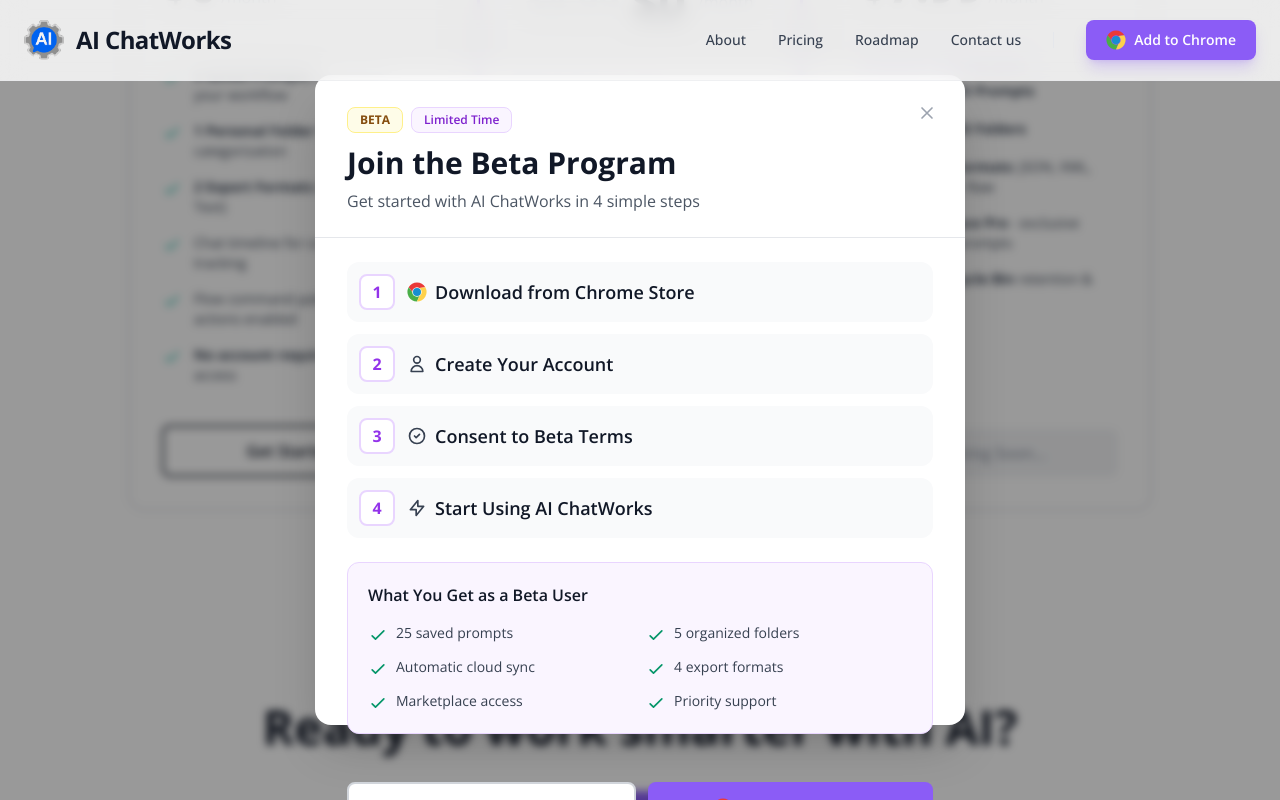
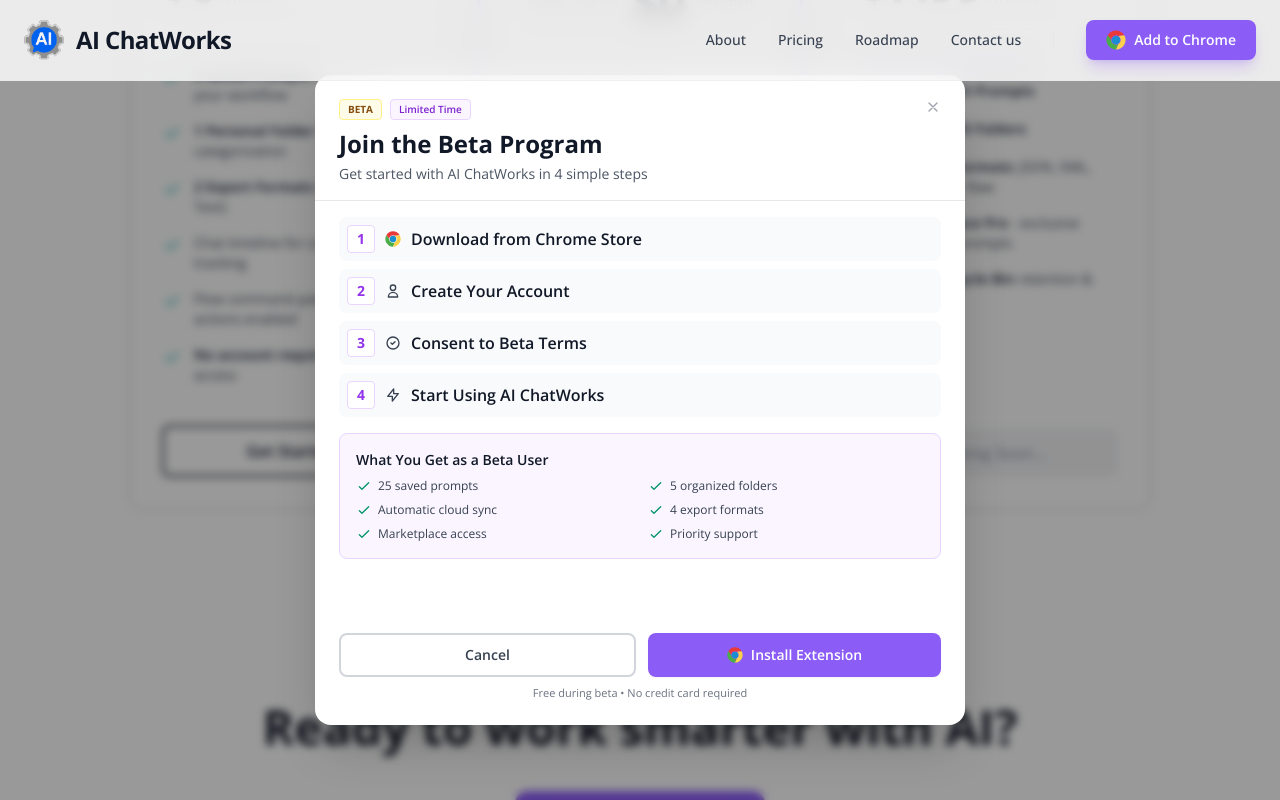
Before and after one commit to roeymit84/ai-chatworks-website, a Next.js app: page / in a window 1280 px wide. Both pictures are taken after a click on the button "Join Beta". Shown: the part 2227-3027 px from the top of the page. Built offline with nearby package versions, Linux system fonts and the light colour scheme.

Commit message:
Add files via upload

```diff
--- a/components/BetaModal.jsx
+++ b/components/BetaModal.jsx
@@ -1,5 +1,5 @@
 // BetaModal.jsx
-// Simplified 650x650px modal - no step descriptions, tighter padding
+// Ultra-compact 650x650px modal - minimal spacing, tight layout
 // Place in: /components/BetaModal.jsx
 
 import { useEffect } from 'react'
@@ -40,145 +40,137 @@
 
       {/* Modal Container - FIXED 650x650px */}
       <div
-        className="relative bg-white rounded-2xl shadow-2xl animate-scale-in"
+        className="relative bg-white rounded-2xl shadow-2xl animate-scale-in flex flex-col"
         style={{ width: '650px', height: '650px' }}
         onClick={(e) => e.stopPropagation()}
       >
         {/* Close Button */}
         <button
           onClick={onClose}
-          className="absolute top-5 right-5 w-9 h-9 flex items-center justify-center rounded-lg hover:bg-gray-100 transition-colors duration-200 group z-10"
+          className="absolute top-4 right-4 w-8 h-8 flex items-center justify-center rounded-lg hover:bg-gray-100 transition-colors duration-200 group z-10"
           aria-label="Close modal"
         >
-          <svg className="w-5 h-5 text-gray-400 group-hover:text-gray-600" fill="none" stroke="currentColor" viewBox="0 0 24 24">
+          <svg className="w-4 h-4 text-gray-400 group-hover:text-gray-600" fill="none" stroke="currentColor" viewBox="0 0 24 24">
             <path strokeLinecap="round" strokeLinejoin="round" strokeWidth={2} d="M6 18L18 6M6 6l12 12" />
           </svg>
         </button>
 
-        {/* Header */}
-        <div className="px-8 pt-8 pb-6 border-b border-gray-200">
-          <div className="flex items-center gap-2 mb-3">
-            <div className="inline-flex items-center gap-2 px-3 py-1 bg-yellow-50 border border-yellow-200 rounded-lg">
-              <span className="text-xs font-bold text-yellow-800">BETA</span>
+        {/* Header - Compact */}
+        <div className="px-6 pt-6 pb-4 border-b border-gray-200">
+          <div className="flex items-center gap-2 mb-2">
+            <div className="px-2 py-0.5 bg-yellow-50 border border-yellow-200 rounded text-[10px] font-bold text-yellow-800">
+              BETA
             </div>
-            <div className="inline-flex items-center gap-2 px-3 py-1 bg-purple-50 border border-purple-200 rounded-lg">
-              <span className="text-xs font-semibold text-purple-700">Limited Time</span>
+            <div className="px-2 py-0.5 bg-purple-50 border border-purple-200 rounded text-[10px] font-semibold text-purple-700">
+              Limited Time
             </div>
           </div>
-          <h2 className="text-3xl font-bold text-gray-900 mb-2">Join the Beta Program</h2>
-          <p className="text-base text-gray-600">Get started with AI ChatWorks in 4 simple steps</p>
+          <h2 className="text-2xl font-bold text-gray-900 mb-1">Join the Beta Program</h2>
+          <p className="text-sm text-gray-600">Get started with AI ChatWorks in 4 simple steps</p>
         </div>
 
-        {/* Content */}
-        <div className="px-8 py-6">
-          {/* Steps - Simplified */}
-          <div className="space-y-3 mb-6">
+        {/* Content - Ultra Compact */}
+        <div className="flex-1 px-6 py-4 overflow-hidden">
+          {/* Steps - Minimal */}
+          <div className="space-y-2 mb-4">
             {/* Step 1 */}
-            <div className="flex items-center gap-3 p-3 bg-gray-50 rounded-xl hover:bg-gray-100 transition-colors duration-200">
-              <div className="flex-shrink-0 w-9 h-9 flex items-center justify-center rounded-lg bg-white border-2 border-purple-200 text-purple-600 font-bold">
+            <div className="flex items-center gap-2.5 p-2 bg-gray-50 rounded-lg hover:bg-gray-100 transition-colors duration-200">
+              <div className="flex-shrink-0 w-7 h-7 flex items-center justify-center rounded bg-white border border-purple-200 text-purple-600 font-bold text-sm">
                 1
               </div>
-              <div className="flex items-center gap-2">
-                <svg className="w-5 h-5 text-gray-700 flex-shrink-0" viewBox="0 0 100 100" xmlns="http://www.w3.org/2000/svg">
-                  <ellipse cx="50" cy="50" rx="20" ry="20" fill="#188FD1" />
-                  <path d="M 8.5,26 A 48,48 0 0 1 91.5,26 L 62,29.5 A 24,24 0 0 0 26,50 z" fill="#EA3939" />
-                  <path d="M 50,98 A 48,48 0 0 1 8.5,26 L 26,50 A 24,24 0 0 0 62,70.5 z" fill="#4AAE48" />
-                  <path d="M 91.5,26 A 48,48 0 0 1 50,98 L 62,70.5 A 24,24 0 0 0 62,29.5 z" fill="#FED14B" />
-                </svg>
-                <h3 className="text-lg font-semibold text-gray-900">Download from Chrome Store</h3>
-              </div>
+              <svg className="w-4 h-4 text-gray-700 flex-shrink-0" viewBox="0 0 100 100" xmlns="http://www.w3.org/2000/svg">
+                <ellipse cx="50" cy="50" rx="20" ry="20" fill="#188FD1" />
+                <path d="M 8.5,26 A 48,48 0 0 1 91.5,26 L 62,29.5 A 24,24 0 0 0 26,50 z" fill="#EA3939" />
+                <path d="M 50,98 A 48,48 0 0 1 8.5,26 L 26,50 A 24,24 0 0 0 62,70.5 z" fill="#4AAE48" />
+                <path d="M 91.5,26 A 48,48 0 0 1 50,98 L 62,70.5 A 24,24 0 0 0 62,29.5 z" fill="#FED14B" />
+              </svg>
+              <span className="text-base font-semibold text-gray-900">Download from Chrome Store</span>
             </div>
 
             {/* Step 2 */}
-            <div className="flex items-center gap-3 p-3 bg-gray-50 rounded-xl hover:bg-gray-100 transition-colors duration-200">
-              <div className="flex-shrink-0 w-9 h-9 flex items-center justify-center rounded-lg bg-white border-2 border-purple-200 text-purple-600 font-bold">
+            <div className="flex items-center gap-2.5 p-2 bg-gray-50 rounded-lg hover:bg-gray-100 transition-colors duration-200">
+              <div className="flex-shrink-0 w-7 h-7 flex items-center justify-center rounded bg-white border border-purple-200 text-purple-600 font-bold text-sm">
                 2
               </div>
-              <div className="flex items-center gap-2">
-                <svg className="w-5 h-5 text-gray-700 flex-shrink-0" fill="none" stroke="currentColor" viewBox="0 0 24 24">
-                  <path strokeLinecap="round" strokeLinejoin="round" strokeWidth={2} d="M16 7a4 4 0 11-8 0 4 4 0 018 0zM12 14a7 7 0 00-7 7h14a7 7 0 00-7-7z" />
-                </svg>
-                <h3 className="text-lg font-semibold text-gray-900">Create Your Account</h3>
-              </div>
+              <svg className="w-4 h-4 text-gray-700 flex-shrink-0" fill="none" stroke="currentColor" viewBox="0 0 24 24">
+                <path strokeLinecap="round" strokeLinejoin="round" strokeWidth={2} d="M16 7a4 4 0 11-8 0 4 4 0 018 0zM12 14a7 7 0 00-7 7h14a7 7 0 00-7-7z" />
+              </svg>
+              <span className="text-base font-semibold text-gray-900">Create Your Account</span>
             </div>
 
             {/* Step 3 */}
-            <div className="flex items-center gap-3 p-3 bg-gray-50 rounded-xl hover:bg-gray-100 transition-colors duration-200">
-              <div className="flex-shrink-0 w-9 h-9 flex items-center justify-center rounded-lg bg-white border-2 border-purple-200 text-purple-600 font-bold">
+            <div className="flex items-center gap-2.5 p-2 bg-gray-50 rounded-lg hover:bg-gray-100 transition-colors duration-200">
+              <div className="flex-shrink-0 w-7 h-7 flex items-center justify-center rounded bg-white border border-purple-200 text-purple-600 font-bold text-sm">
                 3
               </div>
-              <div className="flex items-center gap-2">
-                <svg className="w-5 h-5 text-gray-700 flex-shrink-0" fill="none" stroke="currentColor" viewBox="0 0 24 24">
-                  <path strokeLinecap="round" strokeLinejoin="round" strokeWidth={2} d="M9 12l2 2 4-4m6 2a9 9 0 11-18 0 9 9 0 0118 0z" />
-                </svg>
-                <h3 className="text-lg font-semibold text-gray-900">Consent to Beta Terms</h3>
-              </div>
+              <svg className="w-4 h-4 text-gray-700 flex-shrink-0" fill="none" stroke="currentColor" viewBox="0 0 24 24">
+                <path strokeLinecap="round" strokeLinejoin="round" strokeWidth={2} d="M9 12l2 2 4-4m6 2a9 9 0 11-18 0 9 9 0 0118 0z" />
+              </svg>
+              <span className="text-base font-semibold text-gray-900">Consent to Beta Terms</span>
             </div>
 
             {/* Step 4 */}
-            <div className="flex items-center gap-3 p-3 bg-gray-50 rounded-xl hover:bg-gray-100 transition-colors duration-200">
-              <div className="flex-shrink-0 w-9 h-9 flex items-center justify-center rounded-lg bg-white border-2 border-purple-200 text-purple-600 font-bold">
+            <div className="flex items-center gap-2.5 p-2 bg-gray-50 rounded-lg hover:bg-gray-100 transition-colors duration-200">
+              <div className="flex-shrink-0 w-7 h-7 flex items-center justify-center rounded bg-white border border-purple-200 text-purple-600 font-bold text-sm">
                 4
               </div>
-              <div className="flex items-center gap-2">
-                <svg className="w-5 h-5 text-gray-700 flex-shrink-0" fill="none" stroke="currentColor" viewBox="0 0 24 24">
-                  <path strokeLinecap="round" strokeLinejoin="round" strokeWidth={2} d="M13 10V3L4 14h7v7l9-11h-7z" />
-                </svg>
-                <h3 className="text-lg font-semibold text-gray-900">Start Using AI ChatWorks</h3>
-              </div>
+              <svg className="w-4 h-4 text-gray-700 flex-shrink-0" fill="none" stroke="currentColor" viewBox="0 0 24 24">
+                <path strokeLinecap="round" strokeLinejoin="round" strokeWidth={2} d="M13 10V3L4 14h7v7l9-11h-7z" />
+              </svg>
+              <span className="text-base font-semibold text-gray-900">Start Using AI ChatWorks</span>
             </div>
           </div>
 
-          {/* Benefits Box */}
-          <div className="p-5 bg-purple-50 border border-purple-200 rounded-xl mb-6">
-            <h3 className="text-base font-semibold text-gray-900 mb-4">What You Get as a Beta User</h3>
-            <div className="grid grid-cols-2 gap-3">
-              <div className="flex items-start gap-2">
-                <svg className="w-5 h-5 text-emerald-600 flex-shrink-0 mt-0.5" fill="none" stroke="currentColor" viewBox="0 0 24 24">
+          {/* Benefits Box - Compact */}
+          <div className="p-4 bg-purple-50 border border-purple-200 rounded-lg">
+            <h3 className="text-sm font-semibold text-gray-900 mb-2">What You Get as a Beta User</h3>
+            <div className="grid grid-cols-2 gap-x-4 gap-y-2">
+              <div className="flex items-center gap-1.5">
+                <svg className="w-4 h-4 text-emerald-600 flex-shrink-0" fill="none" stroke="currentColor" viewBox="0 0 24 24">
                   <path strokeLinecap="round" strokeLinejoin="round" strokeWidth={2} d="M5 13l4 4L19 7" />
                 </svg>
-                <span className="text-sm text-gray-700">25 saved prompts</span>
+                <span className="text-xs text-gray-700">25 saved prompts</span>
               </div>
-              <div className="flex items-start gap-2">
-                <svg className="w-5 h-5 text-emerald-600 flex-shrink-0 mt-0.5" fill="none" stroke="currentColor" viewBox="0 0 24 24">
+              <div className="flex items-center gap-1.5">
+                <svg className="w-4 h-4 text-emerald-600 flex-shrink-0" fill="none" stroke="currentColor" viewBox="0 0 24 24">
                   <path strokeLinecap="round" strokeLinejoin="round" strokeWidth={2} d="M5 13l4 4L19 7" />
                 </svg>
-                <span className="text-sm text-gray-700">5 organized folders</span>
+                <span className="text-xs text-gray-700">5 organized folders</span>
               </div>
-              <div className="flex items-start gap-2">
-                <svg className="w-5 h-5 text-emerald-600 flex-shrink-0 mt-0.5" fill="none" stroke="currentColor" viewBox="0 0 24 24">
+              <div className="flex items-center gap-1.5">
+                <svg className="w-4 h-4 text-emerald-600 flex-shrink-0" fill="none" stroke="currentColor" viewBox="0 0 24 24">
                   <path strokeLinecap="round" strokeLinejoin="round" strokeWidth={2} d="M5 13l4 4L19 7" />
                 </svg>
-                <span className="text-sm text-gray-700">Automatic cloud sync</span>
+                <span className="text-xs text-gray-700">Automatic cloud sync</span>
               </div>
-              <div className="flex items-start gap-2">
-                <svg className="w-5 h-5 text-emerald-600 flex-shrink-0 mt-0.5" fill="none" stroke="currentColor" viewBox="0 0 24 24">
+              <div className="flex items-center gap-1.5">
+                <svg className="w-4 h-4 text-emerald-600 flex-shrink-0" fill="none" stroke="currentColor" viewBox="0 0 24 24">
                   <path strokeLinecap="round" strokeLinejoin="round" strokeWidth={2} d="M5 13l4 4L19 7" />
                 </svg>
-                <span className="text-sm text-gray-700">4 export formats</span>
+                <span className="text-xs text-gray-700">4 export formats</span>
               </div>
-              <div className="flex items-start gap-2">
-                <svg className="w-5 h-5 text-emerald-600 flex-shrink-0 mt-0.5" fill="none" stroke="currentColor" viewBox="0 0 24 24">
+              <div className="flex items-center gap-1.5">
+                <svg className="w-4 h-4 text-emerald-600 flex-shrink-0" fill="none" stroke="currentColor" viewBox="0 0 24 24">
                   <path strokeLinecap="round" strokeLinejoin="round" strokeWidth={2} d="M5 13l4 4L19 7" />
                 </svg>
-                <span className="text-sm text-gray-700">Marketplace access</span>
+                <span className="text-xs text-gray-700">Marketplace access</span>
               </div>
-              <div className="flex items-start gap-2">
-                <svg className="w-5 h-5 text-emerald-600 flex-shrink-0 mt-0.5" fill="none" stroke="currentColor" viewBox="0 0 24 24">
+              <div className="flex items-center gap-1.5">
+                <svg className="w-4 h-4 text-emerald-600 flex-shrink-0" fill="none" stroke="currentColor" viewBox="0 0 24 24">
                   <path strokeLinecap="round" strokeLinejoin="round" strokeWidth={2} d="M5 13l4 4L19 7" />
                 </svg>
-                <span className="text-sm text-gray-700">Priority support</span>
+                <span className="text-xs text-gray-700">Priority support</span>
               </div>
             </div>
           </div>
         </div>
 
-        {/* Footer */}
-        <div className="px-8 pb-8">
-          <div className="flex gap-3 mb-3">
+        {/* Footer - Compact */}
+        <div className="px-6 pb-6">
+          <div className="flex gap-3 mb-2">
             <button
               onClick={onClose}
-              className="flex-1 px-6 py-3 bg-white border-2 border-gray-300 text-gray-700 rounded-lg font-semibold hover:bg-gray-50 hover:border-gray-400 transition-all duration-200"
+              className="flex-1 px-4 py-2.5 bg-white border-2 border-gray-300 text-gray-700 rounded-lg font-semibold text-sm hover:bg-gray-50 hover:border-gray-400 transition-all duration-200"
             >
               Cancel
             </button>
@@ -187,10 +179,10 @@
               target="_blank"
               rel="noopener noreferrer"
               onClick={onClose}
-              className="flex-1 flex items-center justify-center gap-2 px-6 py-3 rounded-lg font-semibold transition-all duration-200 shadow-sm text-white"
+              className="flex-1 flex items-center justify-center gap-2 px-4 py-2.5 rounded-lg font-semibold text-sm transition-all duration-200 shadow-sm text-white"
               style={{ backgroundColor: '#8b5cf6' }}
             >
-              <svg className="w-5 h-5" viewBox="0 0 100 100" xmlns="http://www.w3.org/2000/svg">
+              <svg className="w-4 h-4" viewBox="0 0 100 100" xmlns="http://www.w3.org/2000/svg">
                 <ellipse cx="50" cy="50" rx="20" ry="20" fill="#188FD1" />
                 <path d="M 8.5,26 A 48,48 0 0 1 91.5,26 L 62,29.5 A 24,24 0 0 0 26,50 z" fill="#EA3939" />
                 <path d="M 50,98 A 48,48 0 0 1 8.5,26 L 26,50 A 24,24 0 0 0 62,70.5 z" fill="#4AAE48" />
@@ -199,7 +191,7 @@
               Install Extension
             </a>
           </div>
-          <p className="text-xs text-gray-500 text-center">Free during beta • No credit card required</p>
+          <p className="text-[11px] text-gray-500 text-center">Free during beta • No credit card required</p>
         </div>
       </div>
 
```
